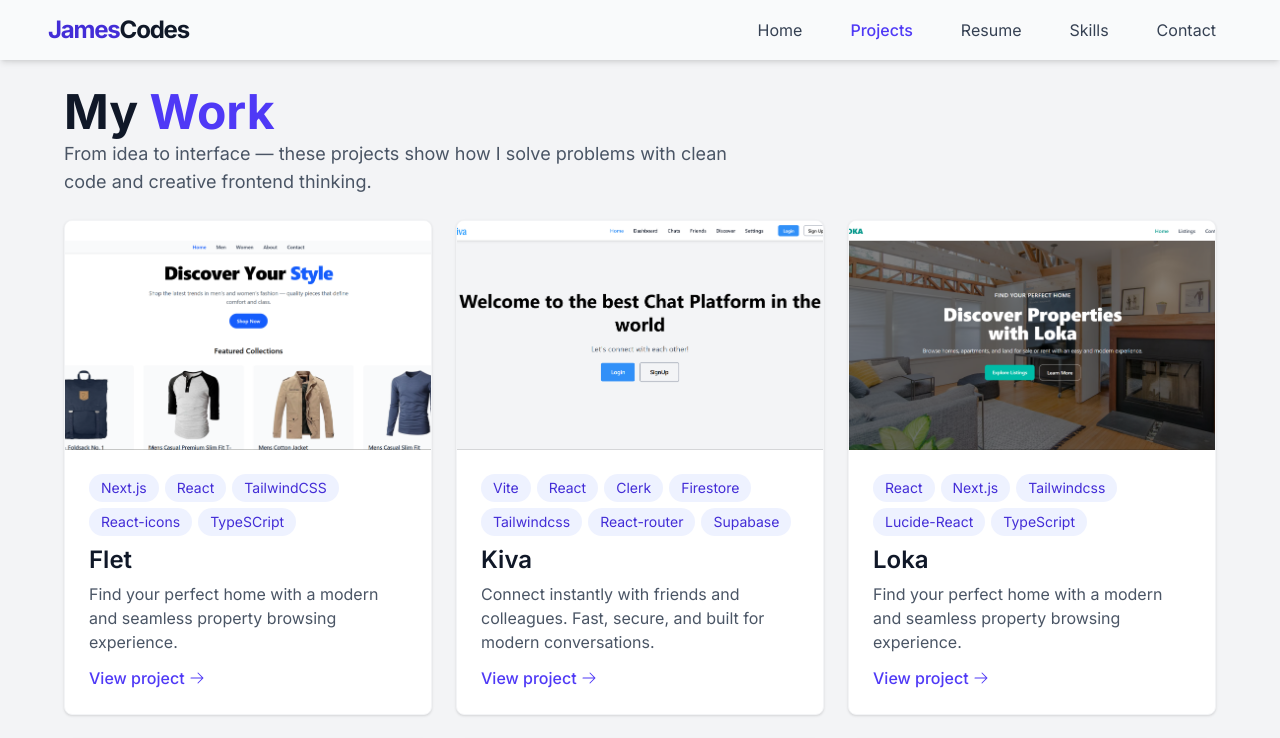
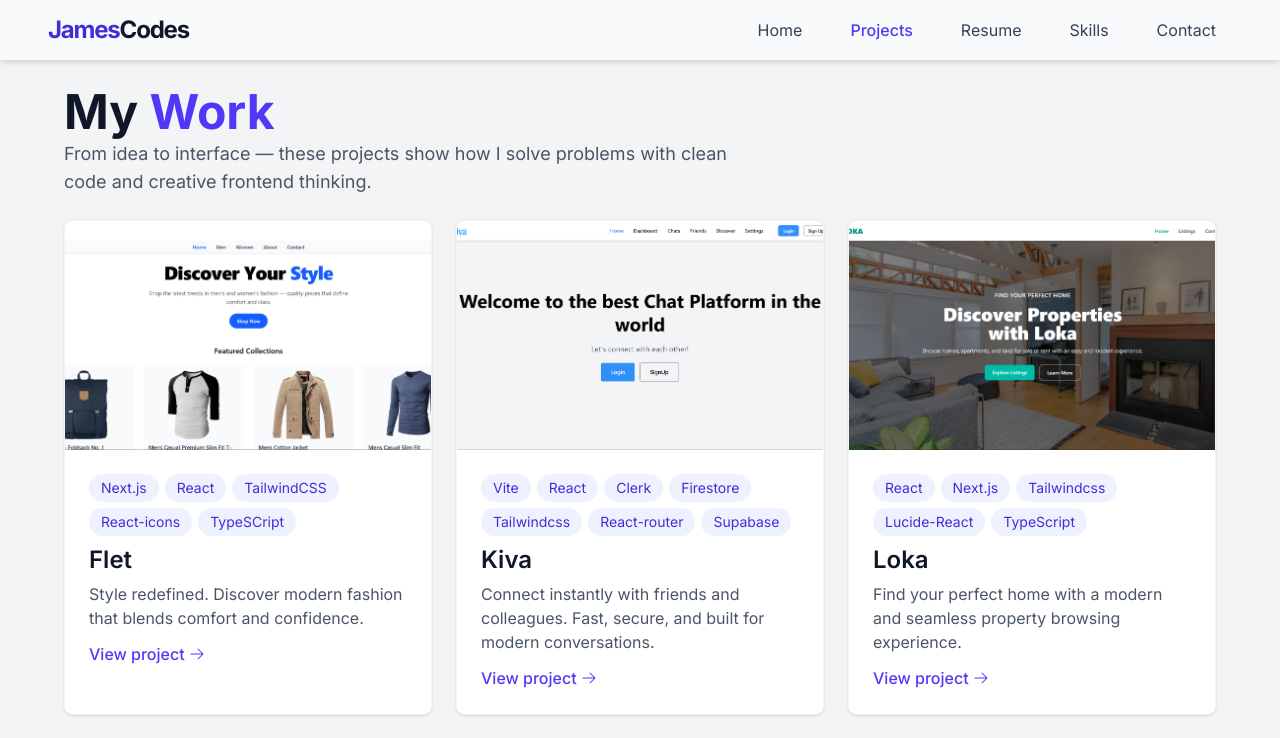
Before and after one commit to constantine950/portfolio, a Next.js app: page /portfolio in a window 1280 px wide. Shown: the top 738 px of the page. Built offline with nearby package versions, Linux system fonts and the light colour scheme.

Commit message:
updated projects

```diff
--- a/app/_types&data/appdata.ts
+++ b/app/_types&data/appdata.ts
@@ -54,7 +54,7 @@ export const projects: ProjectTypes[] = [
     id: 1,
     title: "Flet",
     description:
-      "Find your perfect home with a modern and seamless property browsing experience.",
+      "Style redefined. Discover modern fashion that blends comfort and confidence.",
     tags: ["Next.js", "React", "TailwindCSS", "React-icons", "TypeSCript"],
     image: "/flet.png",
   },
```
